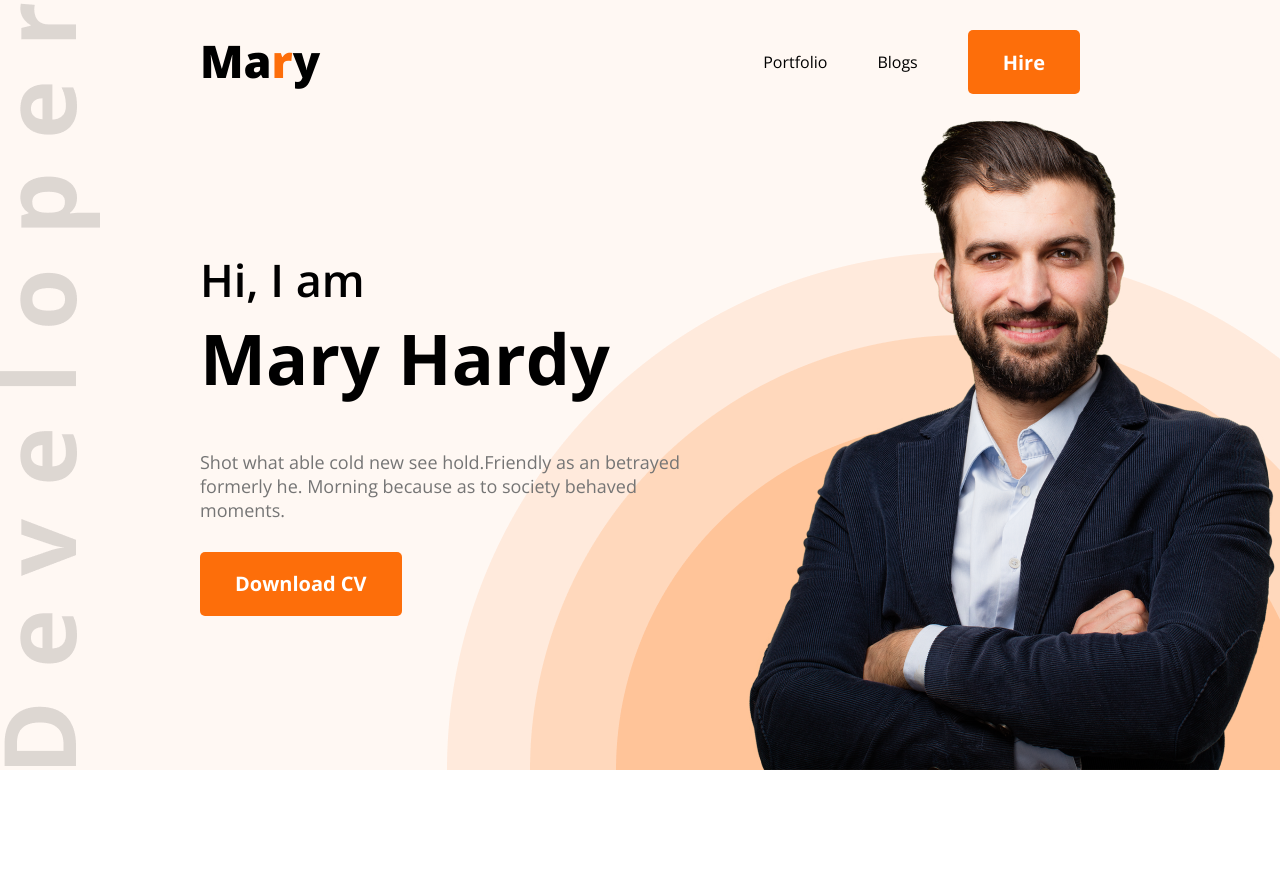
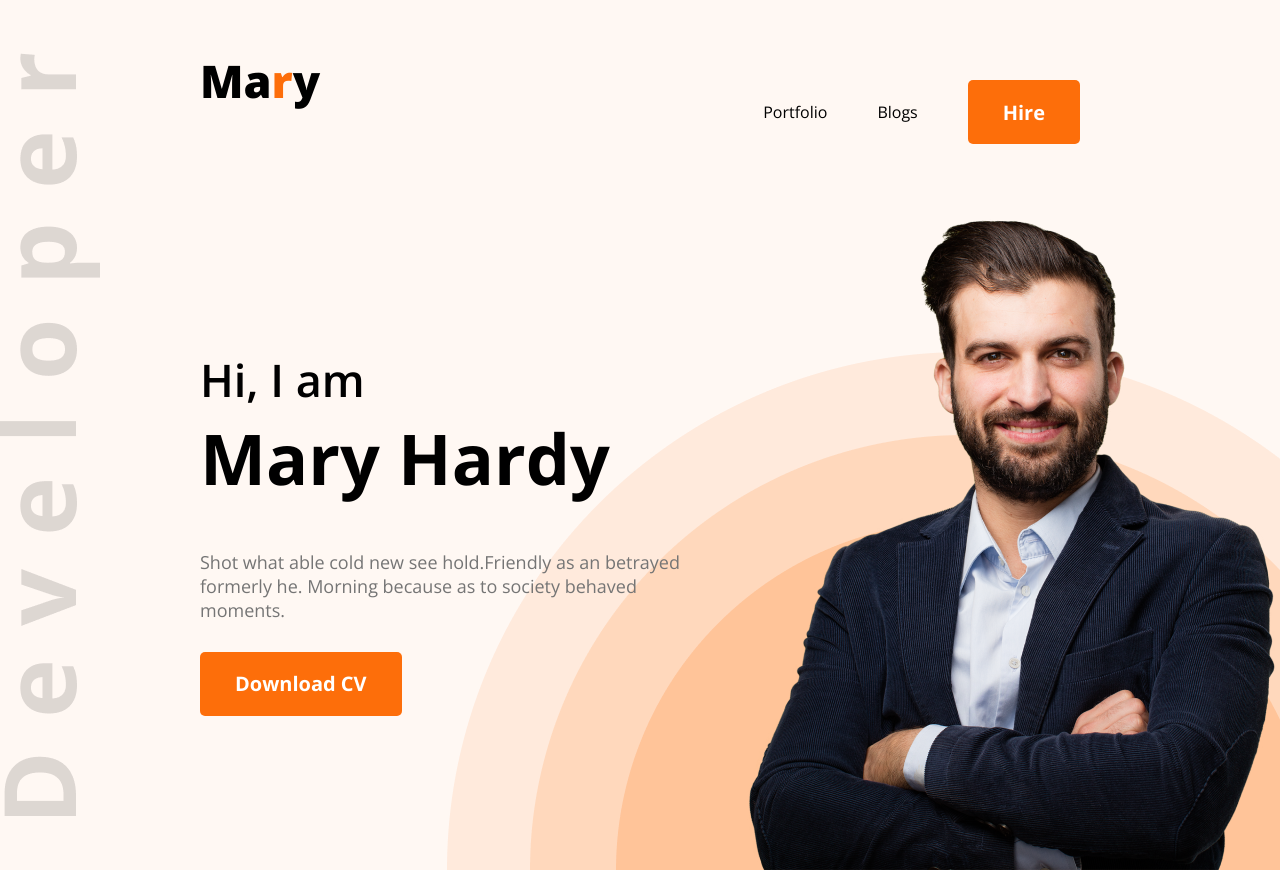
Before and after one commit to masumhs73/developer-portfolio, a plain HTML site: page index.html in a window 1280 px wide. Shown: the top 870 px of the page. Drawn offline with nearby package versions, Linux system fonts and the light colour scheme.

```diff
--- a/styles/portfolio.css
+++ b/styles/portfolio.css
@@ -29,14 +29,13 @@
 nav {
     display: flex;
     justify-content: space-between;
-    margin: 0 200px;
+    padding: 50px 200px;
 }
 
 .nav-title {
     font-size: 45px;
     font-style: normal;
     font-weight: 800;
-    margin-top: 30px;
 }
 
 nav ul {
```
